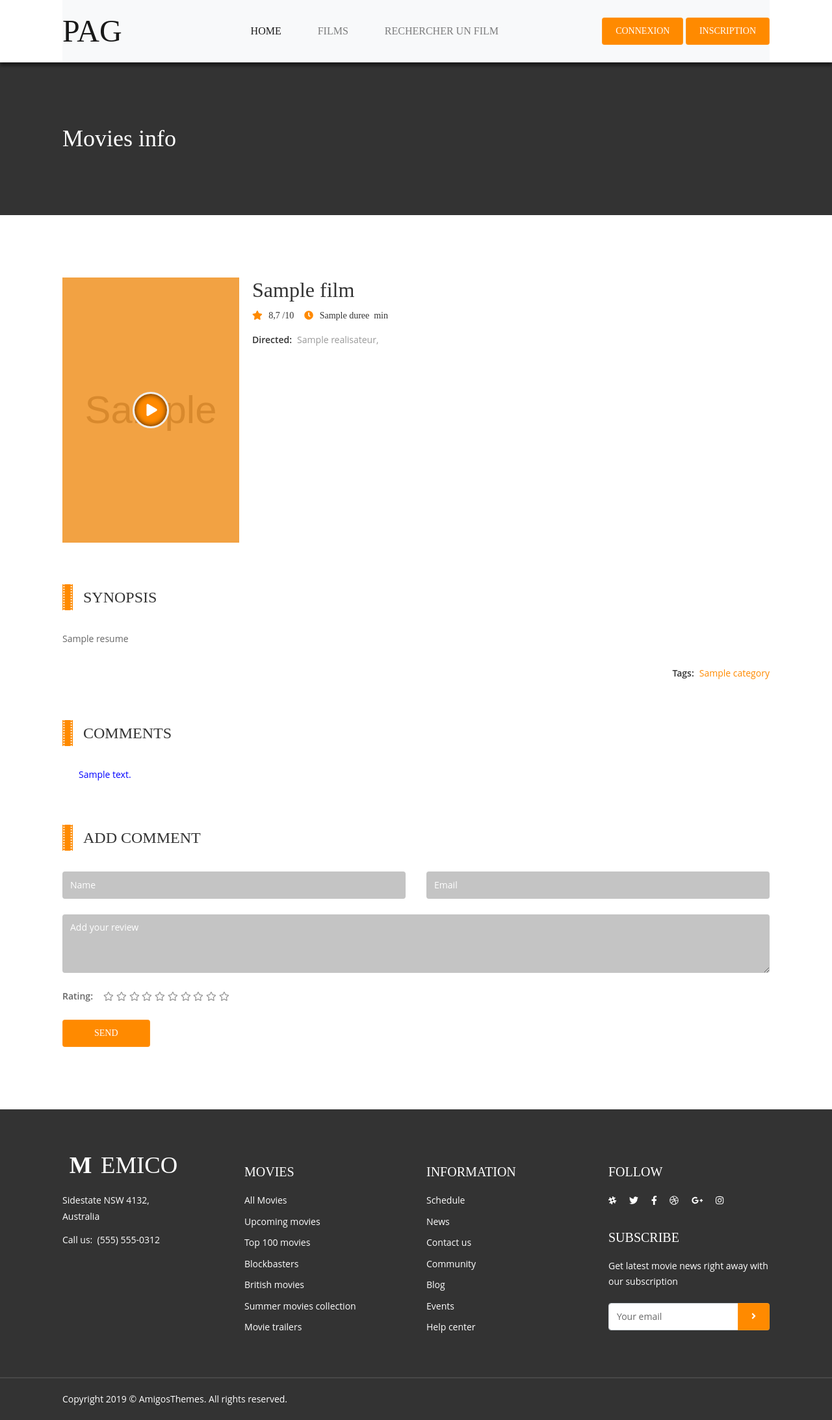
After one commit to AymericArt/projet_annuel, a Symfony app: template templates/fiche_film/index.html.twig in a window 1280 px wide. The commit adds this page. Shown: the whole page at 65% size. Run offline with Twig, Linux system fonts and the light colour scheme; the template is opened without the code that fills it: most values are stand-ins (such as "Sample title", 1, 10 or a date in 2020); grey boxes marked "Sample" are stand-in pictures; style sheets or scripts are compiled from the project's sources; some libraries are stand-ins or nearby versions.

Commit message:
FicheFilm

```diff
--- a/assets/scss/template/theme.css
+++ b/assets/scss/template/theme.css
@@ -3495,3 +3495,27 @@ a.paginator-item:hover {
 .form-container > form > .btn {
   margin: 10px 0;
 }
+.mfp-wrap.mfp-close-btn-in.mfp-auto-cursor.mfp-ready {
+  overflow: hidden auto;
+  display: flex;
+  position: absolute;
+  height: 100vh;
+  width: 100vw;
+  place-items: center;
+  justify-content: center;
+  background-color: rgba(0, 0, 0, 0.85);
+  z-index: 1000;
+}
+.mfp-wrap.mfp-close-btn-in.mfp-auto-cursor.mfp-ready>
+.mfp-container.mfp-s-ready.mfp-iframe-holder>.mfp-content>
+.mfp-iframe-scaler {
+  height: 50vh;
+  width: 40vw;
+  display: flex;
+  flex-direction: column;
+  align-items: flex-end;
+}
+iframe {
+  height: 50vh;
+  width: 80%;
+}
--- /dev/null
+++ b/templates/fiche_film/index.html.twig
@@ -0,0 +1,327 @@
+{% extends 'base.html.twig' %}
+
+{% block title %}{{ film.name }}{% endblock %}
+
+{% block body %}
+<body class="body">
+
+	<section class="after-head d-flex section-text-white position-relative">
+		<div class="d-background" data-image-src="http://via.placeholder.com/1920x1080" data-parallax="scroll"></div>
+		<div class="d-background bg-black-80"></div>
+		<div class="top-block top-inner container">
+			<div class="top-block-content">
+				<h1 class="section-title">Movies info</h1>
+
+			</div>
+		</div>
+	</section>
+	<div class="container">
+		<div class="sidebar-container">
+			<div class="content">
+				<section class="section-long">
+					<div class="section-line">
+						<div class="movie-info-entity">
+							<div class="entity-poster" >
+								<div class="embed-responsive embed-responsive-poster">
+								{% if film.image %}
+									<img class="embed-responsive-item" src="{{ asset('upload/images/film/' ~ film.image) }}" alt=""/>
+								{% else %}
+									<img class="embed-responsive-item" src="http://via.placeholder.com/340x510" alt="{{film.name}}"/>
+								{% endif %}
+								</div>
+								<div class="d-over bg-theme-lighted collapse animated faster" data-show-class="fadeIn show" data-hide-class="fadeOut show">
+								{% if film.bandeAnnonce %}
+									<div class="entity-play">
+										<a class="action-icon-theme action-icon-bordered rounded-circle" href="{{film.bandeAnnonce}}" data-magnific-popup="iframe">
+											<span class="icon-content">
+												<i class="fas fa-play"></i>
+											</span>
+										</a>
+									</div>
+								{% else %}
+									<span>Pas de bande annonce disponible</span>
+								{% endif %}
+								</div>
+							</div>
+							<div class="entity-content">
+								<h2 class="entity-title"> {{ film.name }} </h2>
+								<div class="entity-category">
+								</div>
+								<div class="entity-info">
+									<div class="info-lines">
+										<div class="info info-short">
+											<span class="text-theme info-icon">
+												<i class="fas fa-star"></i>
+											</span>
+											<span class="info-text">8,7</span>
+											<span class="info-rest">/10</span>
+										</div>
+										<div class="info info-short">
+											<span class="text-theme info-icon">
+												<i class="fas fa-clock"></i>
+											</span>
+											<span class="info-text">{{film.duree}} </span>
+											<span class="info-rest">&nbsp;min</span>
+										</div>
+									</div>
+								</div>
+								<ul class="entity-list">
+									<li>
+										<span class="entity-list-title">Directed:</span>
+										<a class="content-link" href="#">{{film.realisateur}}</a>,
+									</li>
+								</ul>
+							</div>
+						</div>
+					</div>
+					<div class="section-line">
+						<div class="section-head">
+							<h2 class="section-title text-uppercase">Synopsis</h2>
+						</div>
+						<div class="section-description">
+						{{ film.resume }}
+						</div>
+						<div class="section-bottom">
+							<div class="row">
+								<div class="mr-auto col-auto">
+
+								</div>
+								<div class="col-auto">
+									<div class="entity-links">
+										<div class="entity-list-title">Tags:</div>
+									{% for category in film.category %}
+										<a class="content-link" href="movies-blocks.html">{{ category.name }}</a>
+										{% if not loop.last %}
+											-
+										{% endif %}
+									{% endfor %}
+									</div>
+								</div>
+							</div>
+						</div>
+					</div>
+
+					<div class="section-line">
+						<div class="section-head">
+							<h2 class="section-title text-uppercase">Comments</h2>
+						</div>
+						{# <div class="comment-entity">
+							<div class="entity-inner">
+								<div class="entity-content">
+									<h4 class="entity-title">Lie Stone</h4>
+									<p class="entity-subtext">07.08.2018, 14:33</p>
+									<p class="entity-text">Comment example here. Nulla risus lacus, vehicula id mi
+										                                        vitae, auctor accumsan nulla. Sed a mi quam. In euismod urna ac massa adipiscing
+										                                        interdum.
+									</p>
+								</div>
+								<div class="entity-extra">
+									<div class="grid-md row">
+										<div class="col-12 col-sm-auto">
+											<div class="entity-rating">
+												<span class="entity-rating-icon text-theme">
+													<i class="fas fa-star"></i>
+												</span>
+												<span class="entity-rating-icon text-theme">
+													<i class="fas fa-star"></i>
+												</span>
+												<span class="entity-rating-icon text-theme">
+													<i class="fas fa-star"></i>
+												</span>
+												<span class="entity-rating-icon text-theme">
+													<i class="fas fa-star"></i>
+												</span>
+												<span class="entity-rating-icon text-theme">
+													<i class="fas fa-star"></i>
+												</span>
+												<span class="entity-rating-icon text-theme">
+													<i class="fas fa-star"></i>
+												</span>
+												<span class="entity-rating-icon text-theme">
+													<i class="fas fa-star"></i>
+												</span>
+												<span class="entity-rating-icon">
+													<i class="fas fa-star"></i>
+												</span>
+												<span class="entity-rating-icon">
+													<i class="fas fa-star"></i>
+												</span>
+												<span class="entity-rating-icon">
+													<i class="fas fa-star"></i>
+												</span>
+											</div>
+										</div>
+										<div class="ml-sm-auto col-auto">
+											<a class="content-link" href="#">
+												<i class="fas fa-reply"></i>&nbsp;&nbsp;reply</a>
+										</div>
+										<div class="col-auto">
+											<a class="content-link" href="#">
+												<i class="fas fa-quote-left"></i>&nbsp;&nbsp;quote</a>
+										</div>
+									</div>
+								</div>
+							</div>
+							<div class="comment-entity">
+								<div class="entity-inner">
+									<div class="entity-content">
+										<h4 class="entity-title">Gabriel Norris</h4>
+										<p class="entity-subtext">09.08.2018, 11:33</p>
+										<p class="entity-text">Comment example here. Nulla risus lacus, vehicula id mi
+											                                            vitae, auctor accumsan nulla. Sed a mi quam. In euismod urna ac massa
+											                                            adipiscing interdum.
+										</p>
+									</div>
+									<div class="entity-extra">
+										<div class="grid-md row">
+											<div class="ml-sm-auto col-auto">
+												<a class="content-link" href="#">
+													<i class="fas fa-reply"></i>&nbsp;&nbsp;reply</a>
+											</div>
+											<div class="col-auto">
+												<a class="content-link" href="#">
+													<i class="fas fa-quote-left"></i>&nbsp;&nbsp;quote</a>
+											</div>
+										</div>
+									</div>
+								</div> #}
+							{# </div>
+						</div> #}
+                    {% if film.commentaires %}
+                        <p class="entity-text" style="color: blue; margin-left: 25px;">{{ film.commentaires }}</p>
+                    {% endif %}
+					</div>
+					<div class="section-line">
+						<div class="section-head">
+							<h2 class="section-title text-uppercase">Add comment</h2>
+						</div>
+						<form autocomplete="off">
+							<div class="row form-grid">
+								<div class="col-12 col-sm-6">
+									<div class="input-view-flat input-group">
+										<input class="form-control" name="name" type="text" placeholder="Name"/>
+									</div>
+								</div>
+								<div class="col-12 col-sm-6">
+									<div class="input-view-flat input-group">
+										<input class="form-control" name="email" type="email" placeholder="Email"/>
+									</div>
+								</div>
+								<div class="col-12">
+									<div class="input-view-flat input-group">
+										<textarea class="form-control" name="review" placeholder="Add your review"></textarea>
+									</div>
+								</div>
+								<div class="col-12">
+									<div class="rating-line">
+										<label>Rating:</label>
+										<div class="form-rating" name="rating">
+											<input type="radio" id="rating-10" name="rating" value="10"/>
+											<label for="rating-10">
+												<span class="rating-active-icon">
+													<i class="fas fa-star"></i>
+												</span>
+												<span class="rating-icon">
+													<i class="far fa-star"></i>
+												</span>
+											</label>
+											<input type="radio" id="rating-9" name="rating" value="9"/>
+											<label for="rating-9">
+												<span class="rating-active-icon">
+													<i class="fas fa-star"></i>
+												</span>
+												<span class="rating-icon">
+													<i class="far fa-star"></i>
+												</span>
+											</label>
+											<input type="radio" id="rating-8" name="rating" value="8"/>
+											<label for="rating-8">
+												<span class="rating-active-icon">
+													<i class="fas fa-star"></i>
+												</span>
+												<span class="rating-icon">
+													<i class="far fa-star"></i>
+												</span>
+											</label>
+											<input type="radio" id="rating-7" name="rating" value="7"/>
+											<label for="rating-7">
+												<span class="rating-active-icon">
+													<i class="fas fa-star"></i>
+												</span>
+												<span class="rating-icon">
+													<i class="far fa-star"></i>
+												</span>
+											</label>
+											<input type="radio" id="rating-6" name="rating" value="6"/>
+											<label for="rating-6">
+												<span class="rating-active-icon">
+													<i class="fas fa-star"></i>
+												</span>
+												<span class="rating-icon">
+													<i class="far fa-star"></i>
+												</span>
+											</label>
+											<input type="radio" id="rating-5" name="rating" value="5"/>
+											<label for="rating-5">
+												<span class="rating-active-icon">
+													<i class="fas fa-star"></i>
+												</span>
+												<span class="rating-icon">
+													<i class="far fa-star"></i>
+												</span>
+											</label>
+											<input type="radio" id="rating-4" name="rating" value="4"/>
+											<label for="rating-4">
+												<span class="rating-active-icon">
+													<i class="fas fa-star"></i>
+												</span>
+												<span class="rating-icon">
+													<i class="far fa-star"></i>
+												</span>
+											</label>
+											<input type="radio" id="rating-3" name="rating" value="3"/>
+											<label for="rating-3">
+												<span class="rating-active-icon">
+													<i class="fas fa-star"></i>
+												</span>
+												<span class="rating-icon">
+													<i class="far fa-star"></i>
+												</span>
+											</label>
+											<input type="radio" id="rating-2" name="rating" value="2"/>
+											<label for="rating-2">
+												<span class="rating-active-icon">
+													<i class="fas fa-star"></i>
+												</span>
+												<span class="rating-icon">
+													<i class="far fa-star"></i>
+												</span>
+											</label>
+											<input type="radio" id="rating-1" name="rating" value="1"/>
+											<label for="rating-1">
+												<span class="rating-active-icon">
+													<i class="fas fa-star"></i>
+												</span>
+												<span class="rating-icon">
+													<i class="far fa-star"></i>
+												</span>
+											</label>
+										</div>
+									</div>
+								</div>
+								<div class="col-12">
+									<button class="px-5 btn btn-theme" type="submit">Send</button>
+								</div>
+							</div>
+						</form>
+					</div>
+				</section>
+			</div>
+		</div>
+	</div>
+	<a class="scroll-top disabled" href="#">
+		<i class="fas fa-angle-up" aria-hidden="true"></i>
+	</a>
+</body>
+
+{% endblock %}
```
Also changed, not shown: src/Controller/FicheFilmController.php (added, +32 -0 lines), templates/default/filmotheque.html.twig (+8 -3 lines), templates/default/home.html.twig (+13 -8 lines).
